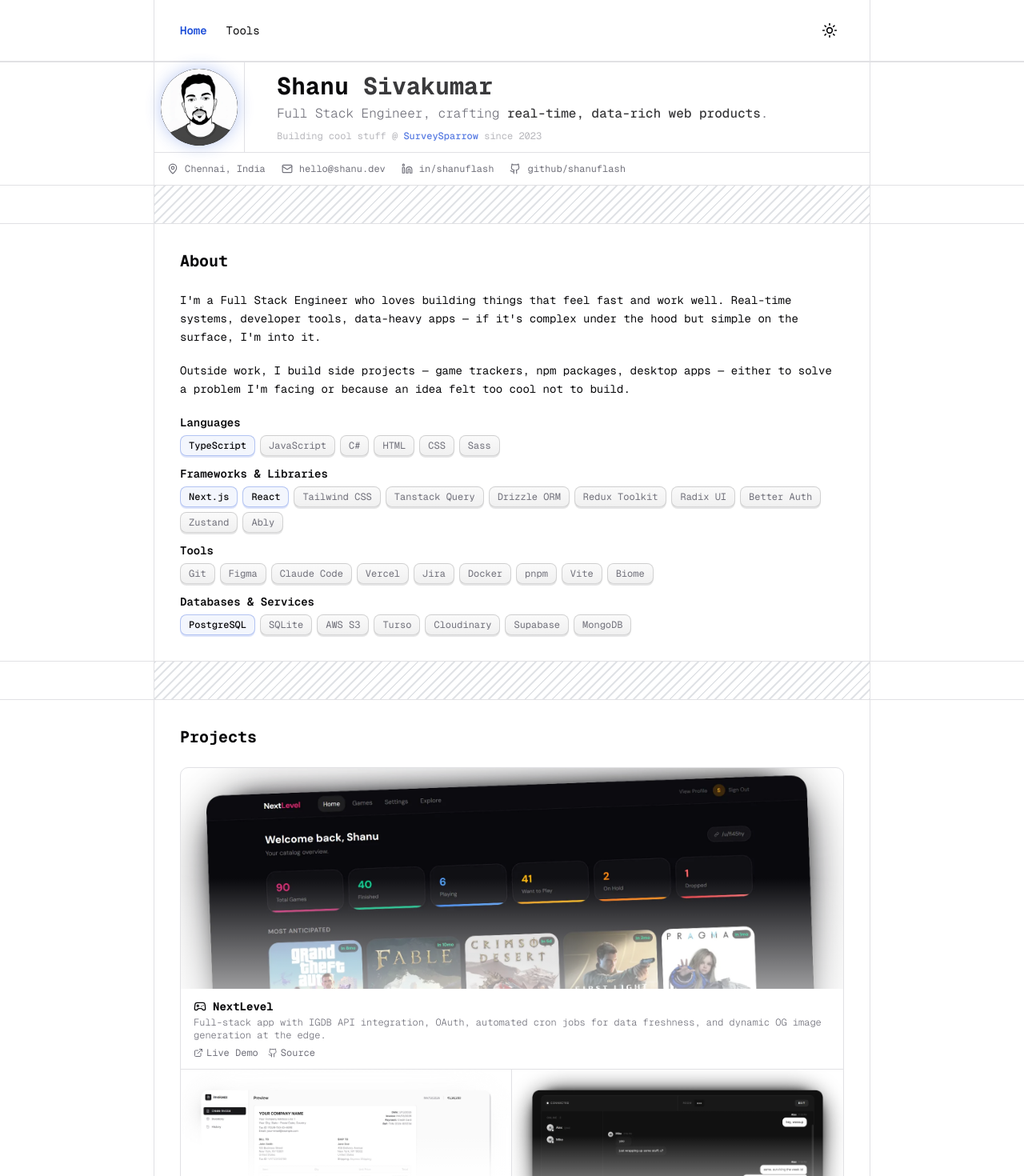
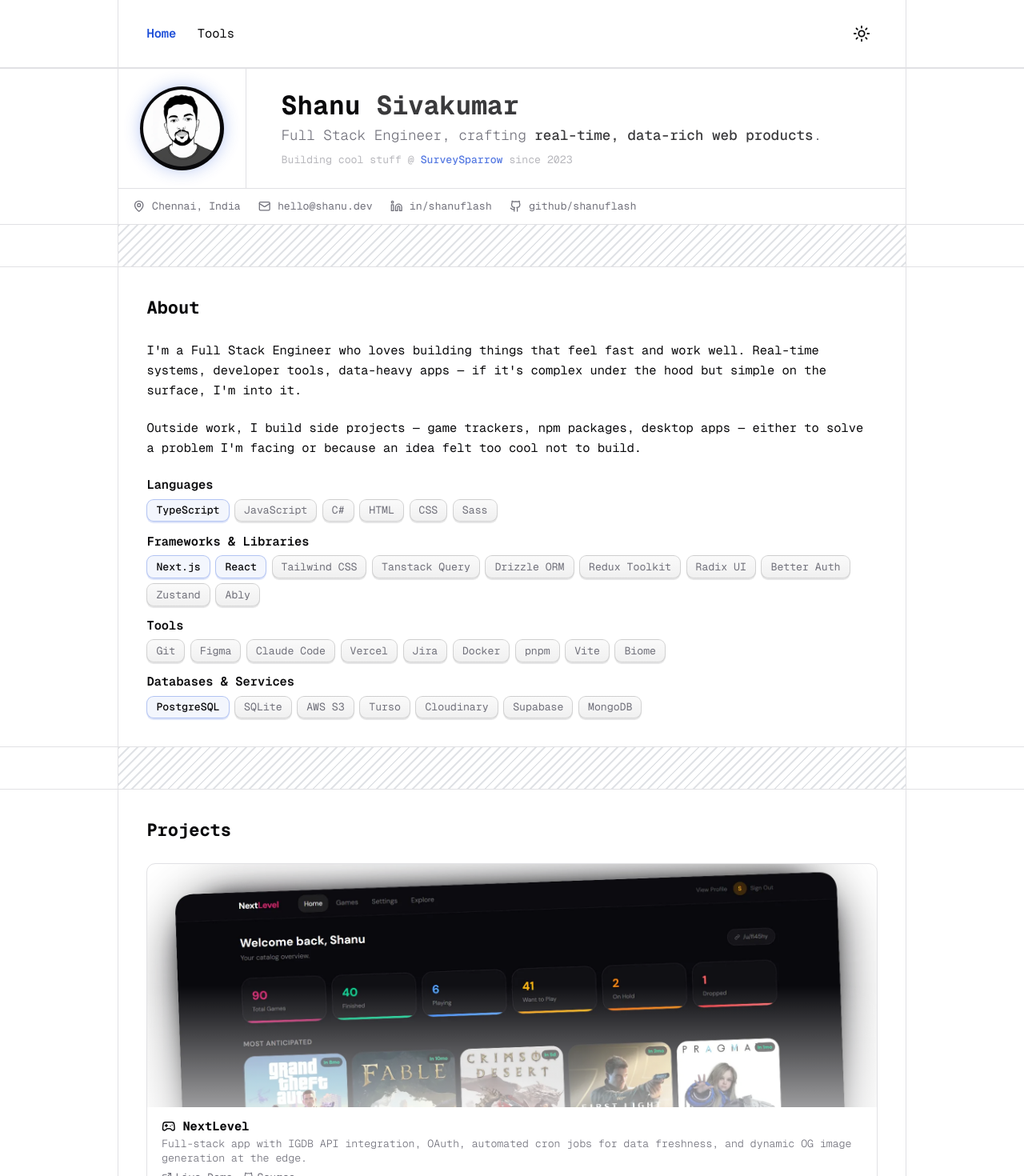
Before and after one commit to shanuflash/portfolio, a Next.js app: page / in a window 1280 px wide. Shown: the top 1470 px of the page at 80% size. Built offline with nearby package versions, Linux system fonts and the light colour scheme.

Commit message:
feat: add resume, improve spacing in hero. fix project image caching, index claude

```diff
--- a/src/app/globals.css
+++ b/src/app/globals.css
@@ -1,5 +1,9 @@
 @import 'tailwindcss';
 @import 'tw-animate-css';
+
+html {
+  font-size: 110%;
+}
 
 @custom-variant dark (&:is(.dark *));
 
--- a/src/app/page.js
+++ b/src/app/page.js
@@ -12,8 +12,8 @@
       <Navigation currentPage="home" />
       <div className="border-t border-b soft-grid-border bg-background">
         <div className="max-w-4xl border-x soft-grid-border mx-auto">
-          <div className="flex items-center gap-4 p-0">
-            <div className="flex border-r h-full justify-center items-center p-2 soft-grid-border">
+          <div className="flex flex-col sm:flex-row items-center gap-4 p-0">
+            <div className="flex border-b sm:border-b-0 sm:border-r h-full w-full sm:w-auto justify-center items-center p-4 sm:px-6 sm:py-5 soft-grid-border">
               <div className="w-24 h-24 rounded-full bg-foreground flex items-center justify-center overflow-hidden profile-glow">
                 <Image
                   width={96}
@@ -25,8 +25,8 @@
                 />
               </div>
             </div>
-            <div className="flex-1 px-6">
-              <div className="flex items-center gap-2 mb-1">
+            <div className="flex-1 px-6 py-4 sm:py-4 text-center sm:text-left">
+              <div className="flex items-center justify-center sm:justify-start gap-2 mb-1">
                 <h1 className="text-2xl sm:text-3xl font-bold text-foreground">
                   Shanu <span className="text-foreground/80">Sivakumar</span>
                 </h1>
--- a/src/components/bento-card.js
+++ b/src/components/bento-card.js
@@ -16,7 +16,7 @@
       className={`relative w-full ${aspect} overflow-hidden`}
     >
       <Image
-        src={`${src}?v=${Date.now()}`}
+        src={src}
         alt={alt}
         fill
         unoptimized
```
Also changed, not shown: 2 other files (tests, documents, lock files or other folders).
